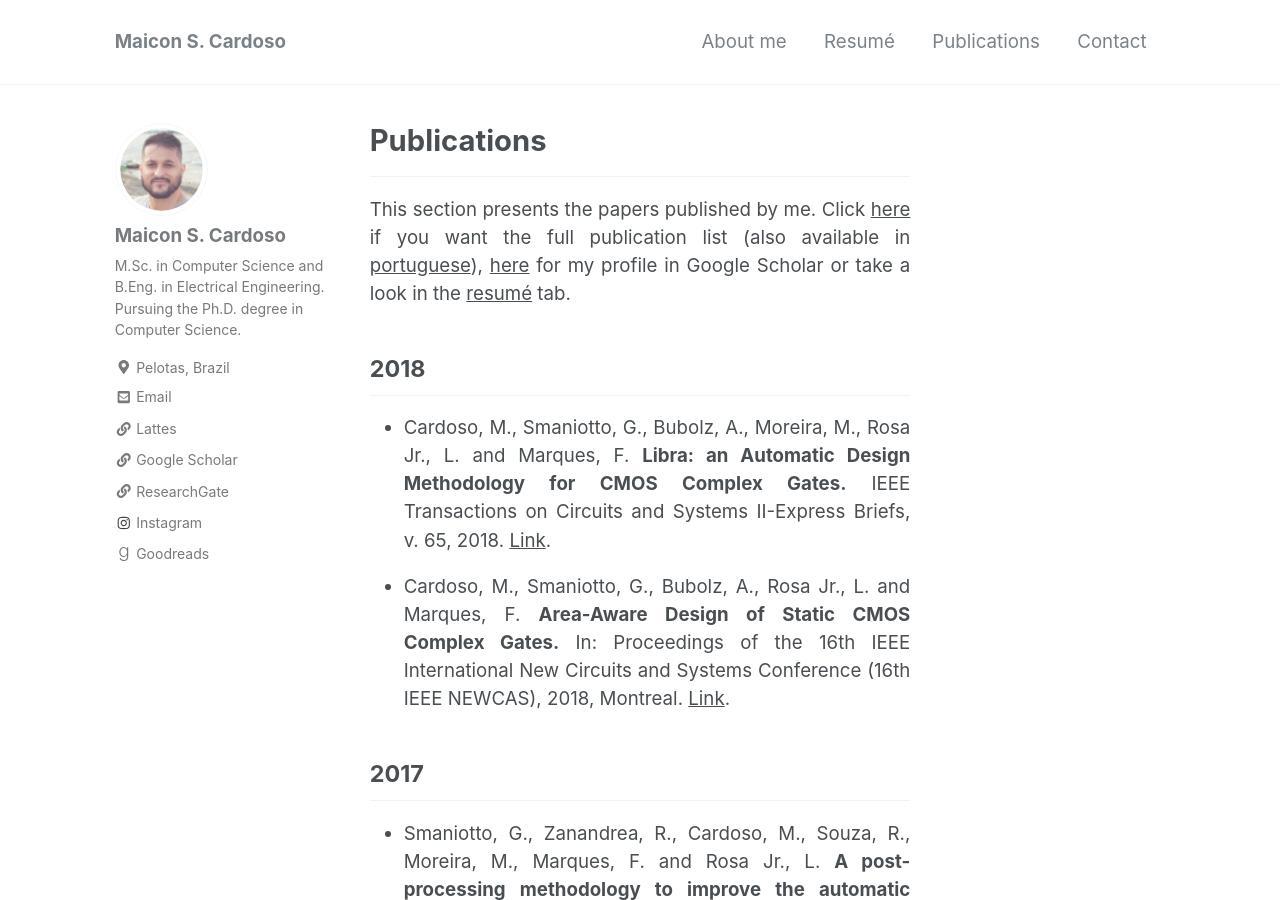
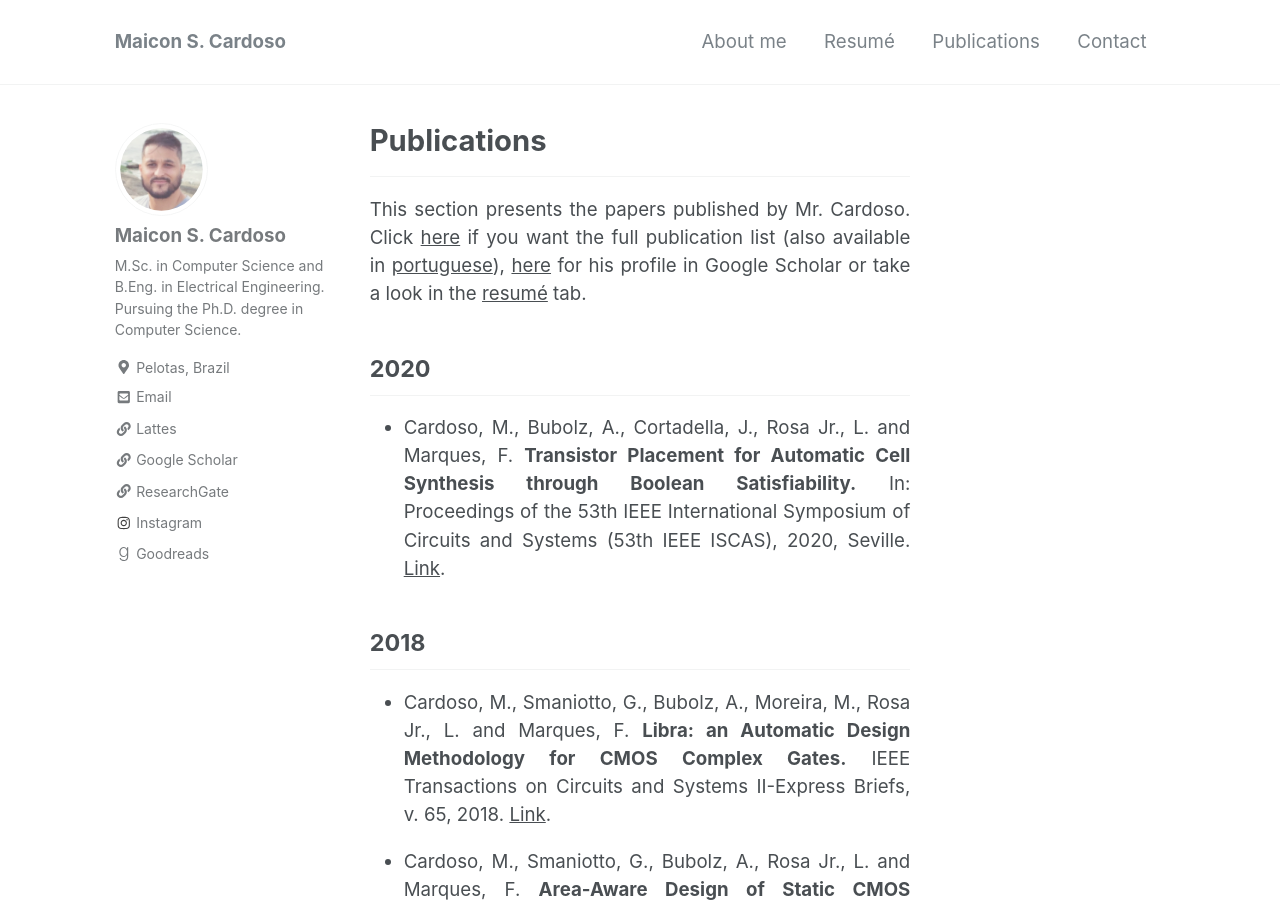
Before and after one commit to maiconsc/me, a Jekyll site: the page built from _pages/publications.MD, in a window 1280 px wide and 900 px high. Built offline with Jekyll 4.4.1, drawn with Linux system fonts in a browser that asks for light colours; nearby versions of some CDN libraries; our own code applies the rules of GitHub Pages for plain Markdown files.

Commit message:
Update publications.MD
update new publication.

```diff
--- a/_pages/publications.MD
+++ b/_pages/publications.MD
@@ -9,7 +9,12 @@ permalink: /publications/
 
 <hr>
 
-This section presents the papers published by me. Click [here](http://buscatextual.cnpq.br/buscatextual/visualizacv.do?id=K8755733D3&idiomaExibicao=2){:target="\_blank"} if you want the full publication list (also available in [portuguese](http://buscatextual.cnpq.br/buscatextual/visualizacv.do?id=K8755733D3){:target="\_blank"}), [here](https://scholar.google.com.br/citations?user=J_F5eSsAAAAJ&hl){:target="\_blank"} for my profile in Google Scholar or take a look in the [resumé](/resume/) tab.
+This section presents the papers published by Mr. Cardoso. Click [here](http://buscatextual.cnpq.br/buscatextual/visualizacv.do?id=K8755733D3&idiomaExibicao=2){:target="\_blank"} if you want the full publication list (also available in [portuguese](http://buscatextual.cnpq.br/buscatextual/visualizacv.do?id=K8755733D3){:target="\_blank"}), [here](https://scholar.google.com.br/citations?user=J_F5eSsAAAAJ&hl){:target="\_blank"} for his profile in Google Scholar or take a look in the [resumé](/resume/) tab.
+{: .text-justify}
+
+## 2020
+{: .text-justify}
+* Cardoso, M., Bubolz, A., Cortadella, J., Rosa Jr., L. and Marques, F. **Transistor Placement for Automatic Cell Synthesis through Boolean Satisfiability.** In: Proceedings of the 53th IEEE International Symposium of Circuits and Systems (53th IEEE ISCAS), 2020, Seville. [Link](https://doi.org/10.1109/ISCAS45731.2020.9181137){:target="\_blank"}.
 {: .text-justify}
 
 ## 2018
```
